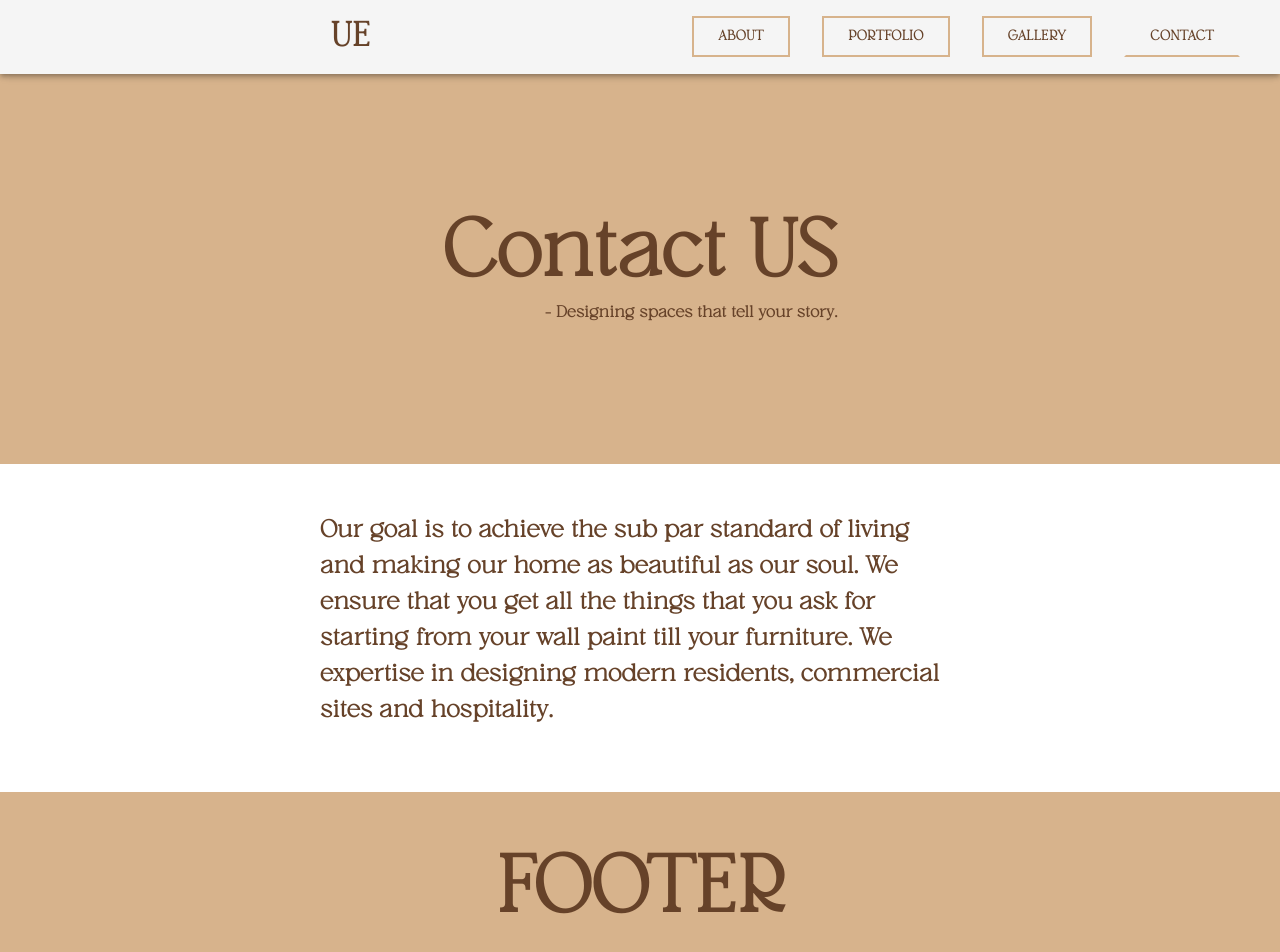
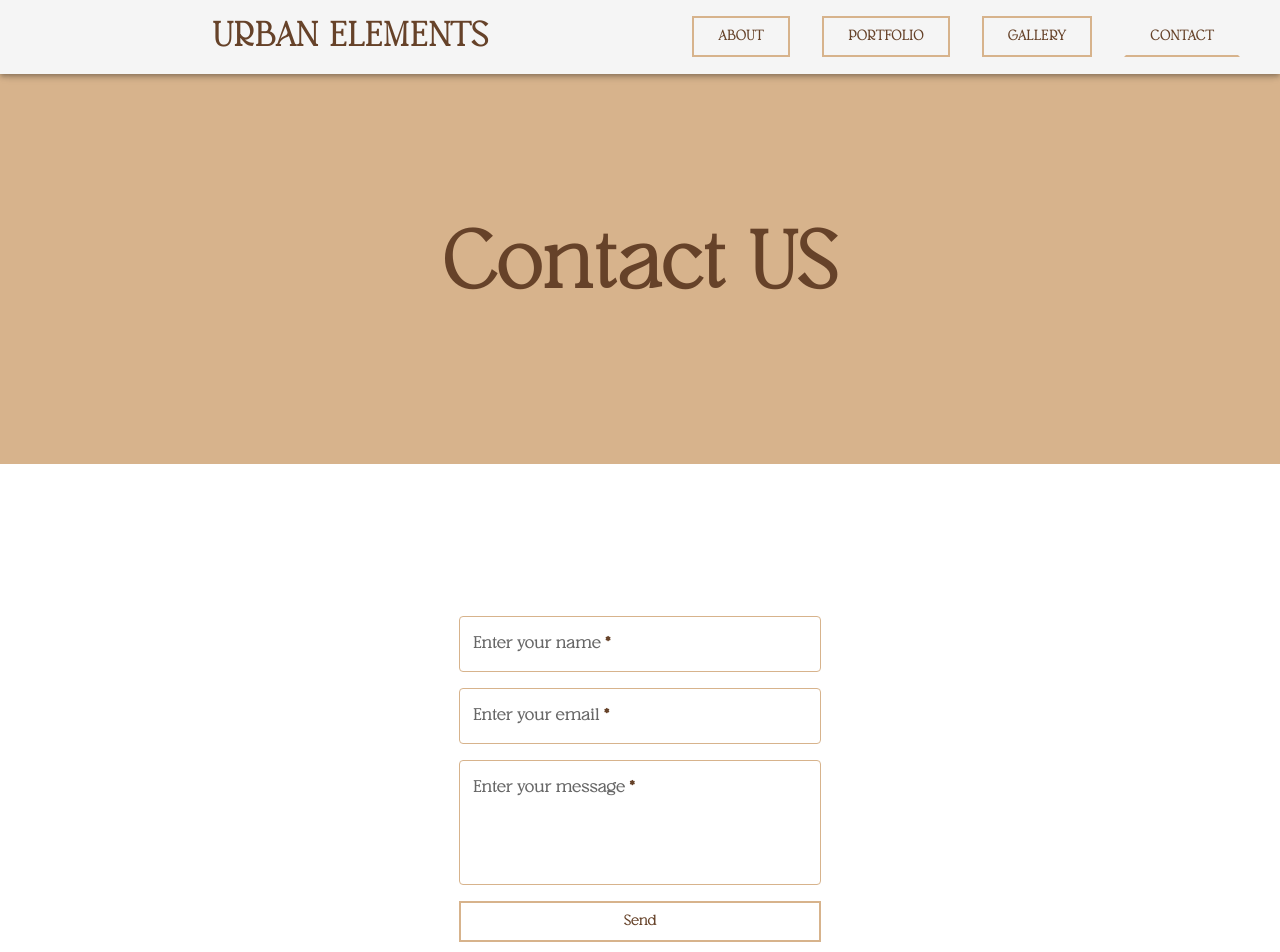
Before and after one commit to Mihir06121/urban_elements, a React (Create React App) app: page /contact in a window 1280 px wide. Shown: the top 952 px of the page. Built offline with nearby package versions, Linux system fonts and the light colour scheme.

Commit message:
initial beta deploy

```diff
--- a/package.json
+++ b/package.json
@@ -3,6 +3,7 @@
   "version": "0.1.0",
   "private": true,
   "dependencies": {
+    "@emailjs/browser": "^3.10.0",
     "@emotion/react": "^11.10.5",
     "@emotion/styled": "^11.10.5",
     "@mui/icons-material": "^5.11.0",
--- a/src/components/Navbar.js
+++ b/src/components/Navbar.js
@@ -69,7 +69,7 @@ export default function HeaderNav(props) {
             className='p-2 p-sm-3'
             sx={{  display: 'flex', alignItems: 'center', justifyContent: "center", color: '#664229' }}
           >
-            <img className='card-img rounded-circle' src={UE_Logo} alt="Logo" style={{height: "15%", width: '15%'}} />
+             <Link to="/" ><img className='card-img rounded-circle' src={UE_Logo} alt="Logo" style={{height: "15%", width: '15%'}} /></Link>
             {/* <span className='px-3'>Urban Elements</span> */}
           </Typography>
         <Divider />
@@ -104,9 +104,18 @@ export default function HeaderNav(props) {
             component="div"
             align='center'
             className='p-2 p-sm-3'
-            sx={{ flexGrow: 1, display: 'flex', alignItems: 'center', justifyContent: "center", color: '#664229' }}
+            sx={{ flexGrow: 1, display: { xs: 'none', md: 'flex' }, alignItems: 'center', justifyContent: "center", color: '#664229' }}
           >
-            <Link to="/" style={{textDecoration: 'none'}}><span className=' px-3'><strong>UE</strong></span></Link>
+            <Link to="/" style={{textDecoration: 'none'}}><span className='px-3'><strong>URBAN ELEMENTS</strong></span></Link>
+          </Typography>
+          <Typography
+            variant="h4"
+            component="div"
+            align='center'
+            className='p-2 p-sm-3'
+            sx={{ flexGrow: 1, display: { xs: 'flex', md: 'none' }, alignItems: 'center', justifyContent: "center", color: '#664229' }}
+          >
+            <Link to="/" style={{textDecoration: 'none'}}><span className='px-3'><strong>UE</strong></span></Link>
           </Typography>
           <Box sx={{ display: { xs: 'none', md: 'flex' }, justifyContent: 'center' }}>
             {navItems.map((item) => (
--- a/src/pages/About.js
+++ b/src/pages/About.js
@@ -40,6 +40,7 @@ const About = () => {
                         <img src="..." className="card-img-top" alt="Avinash Dhavan"/>
                         <div className="card-body">
                           <h3 className="card-title fs-2 text-center"><b>Avinash Dhavan</b></h3>
+                          <hr />
                           <span className="card-text fs-4">Starting up as an interior designer has it own perks.
                           You get to meet various people with their creativity and which helps us with the
                           growth, we believe in quality over quantity so that our customer satisfaction
@@ -53,6 +54,7 @@ const About = () => {
                         <img src="..." className="card-img-top" alt="Khyati Shah"/>
                         <div className="card-body">
                           <h3 className="card-title fs-2 text-center"><b>Khyati Shah</b></h3>
+                          <hr />
                           <span className="card-text fs-4 text-justify">Managing and handling project is a part of work which eventually
                           leads to getting in clients and more references. Our office environment is such that no
                           employee has to worry about their leaves, any emergencies and their problems because we
--- a/src/pages/Contact.js
+++ b/src/pages/Contact.js
@@ -1,6 +1,47 @@
+import { useRef } from "react";
 import Footer from "../components/Footer"
+import { styled } from '@mui/material/styles';
+import TextField from '@mui/material/TextField';
+import emailjs from "@emailjs/browser";
+
+const CssTextField = styled(TextField)({
+    '& label.Mui-focused': {
+      color: '#d7b38c',
+    },
+    '& .MuiInput-underline:after': {
+      borderBottomColor: '#d7b38c',
+    },
+    '& .MuiOutlinedInput-root': {
+      '& fieldset': {
+        borderColor: '#d7b38c',
+      },
+      '&:hover fieldset': {
+        borderColor: '#d7b38c',
+      },
+      '&.Mui-focused fieldset': {
+        borderColor: '#d7b38c',
+      },
+    },
+  });
 
 const Contact = () => {
+
+    const form = useRef();
+
+    const sendEmail = (e) => {
+        e.preventDefault();
+        console.log(form.current)
+        emailjs.sendForm("service_vkgrvue", "template_nrgjifn", form.current, "FLv9a2UUero-LL3RF").then(
+          (result) => {
+            alert("Message Sent Successfully, Check your inbox for confirmation");
+            console.log(result.text);
+          },
+          (error) => {
+            console.log(error.text);
+          }
+        );
+      };
+
     return (
         <div className="">
             <div className="">
@@ -8,20 +49,36 @@ const Contact = () => {
                     <div className="text-center" data-aos="fade-up">
                         <span className="display-1">Contact US</span>
                         <div className="d-flex justify-content-end" data-aos="fade-right" data-aos-delay="300">
-                            <p className="m-0">- Designing spaces that tell your story.</p>
+                            {/* <p className="m-0">- Designing spaces that tell your story.</p> */}
                         </div>
                     </div>
                 </div>
             </div>
             <div>
                 <div className="py-3 py-md-5">
-                    <div className="mx-auto col-10 col-md-6" data-aos="fade-up" data-aos-delay="400">
-                        <p className="fs-4">
-                            Our goal is to achieve the sub par standard of living and making our home as beautiful
-                            as our soul. We ensure that you get all the things that you ask for starting from your
-                            wall paint till your furniture. We expertise in designing modern residents, commercial
-                            sites and hospitality.
-                        </p>
+                    <div className="mx-auto col-10 col-md-8">
+                    <div className="py-md-5 py-3">
+                        <div className="container p-md-5 p-2 d-flex justify-content-center align-items-center" >
+                            <div className="col-md-6">
+                                <form className='form-group' ref={form} onSubmit={sendEmail}>
+                                    <div className='form-group p-2'>
+                                        <CssTextField style={{width: "100%"}} id="custom-css-outlined-input" name="user_name" label="Enter your name" variant="outlined" required={true} />
+                                    </div>
+                                    <div className='form-group p-2'>
+                                        <CssTextField style={{width: "100%"}} id="custom-css-outlined-input" name="user_email" label="Enter your email" type={"email"} variant="outlined" required={true} />
+                                    </div>
+                                    <div className='form-group p-2'>
+                                        <CssTextField style={{width: "100%"}} id="custom-css-outlined-input" multiline rows={4} name="message" label="Enter your message" variant="outlined" required={true} />
+                                    </div>
+                                    <div className='p-2' >
+                                        <button className='ue_btn col-12 btn btn-sm animated-button thar-three px-3 px-lg-4 py-2' type="submit" style={{color: '#664229', margin:0}}>
+                                            <strong>Send</strong>
+                                        </button>
+                                    </div>
+                                </form>
+                            </div>
+                        </div>
+                        </div>
                     </div>
                 </div>
             </div>
--- a/src/pages/Gallery.js
+++ b/src/pages/Gallery.js
@@ -8,21 +8,21 @@ const Gallery = () => {
                     <div className="text-center" data-aos="fade-up">
                         <span className="display-1">Gallery</span>
                         <div className="d-flex justify-content-end" data-aos="fade-right" data-aos-delay="300">
-                            <p className="m-0">- Designing spaces that tell your story.</p>
+                            {/* <p className="m-0">- Designing spaces that tell your story.</p> */}
                         </div>
                     </div>
                 </div>
             </div>
             <div>
                 <div className="py-3 py-md-5">
-                    <div className="mx-auto col-10 col-md-6" data-aos="fade-up" data-aos-delay="400">
+                    {/* <div className="mx-auto col-10 col-md-6" data-aos="fade-up" data-aos-delay="400">
                         <p className="fs-4">
                             Our goal is to achieve the sub par standard of living and making our home as beautiful
                             as our soul. We ensure that you get all the things that you ask for starting from your
                             wall paint till your furniture. We expertise in designing modern residents, commercial
                             sites and hospitality.
                         </p>
-                    </div>
+                    </div> */}
                 </div>
             </div>
             <div>
--- a/src/pages/Portfolio.js
+++ b/src/pages/Portfolio.js
@@ -9,7 +9,7 @@ const Portfolio = () => {
                     <div className="text-center" data-aos="fade-up">
                         <span className="display-1">Portfolio</span>
                         <div className="d-flex justify-content-end" data-aos="fade-right" data-aos-delay="300">
-                            <p className="m-0">- Designing spaces that tell your story.</p>
+                            {/* <p className="m-0">- Designing spaces that tell your story.</p> */}
                         </div>
                     </div>
                 </div>
```
Also changed, not shown: 1 other file (tests, documents, lock files or other folders).
